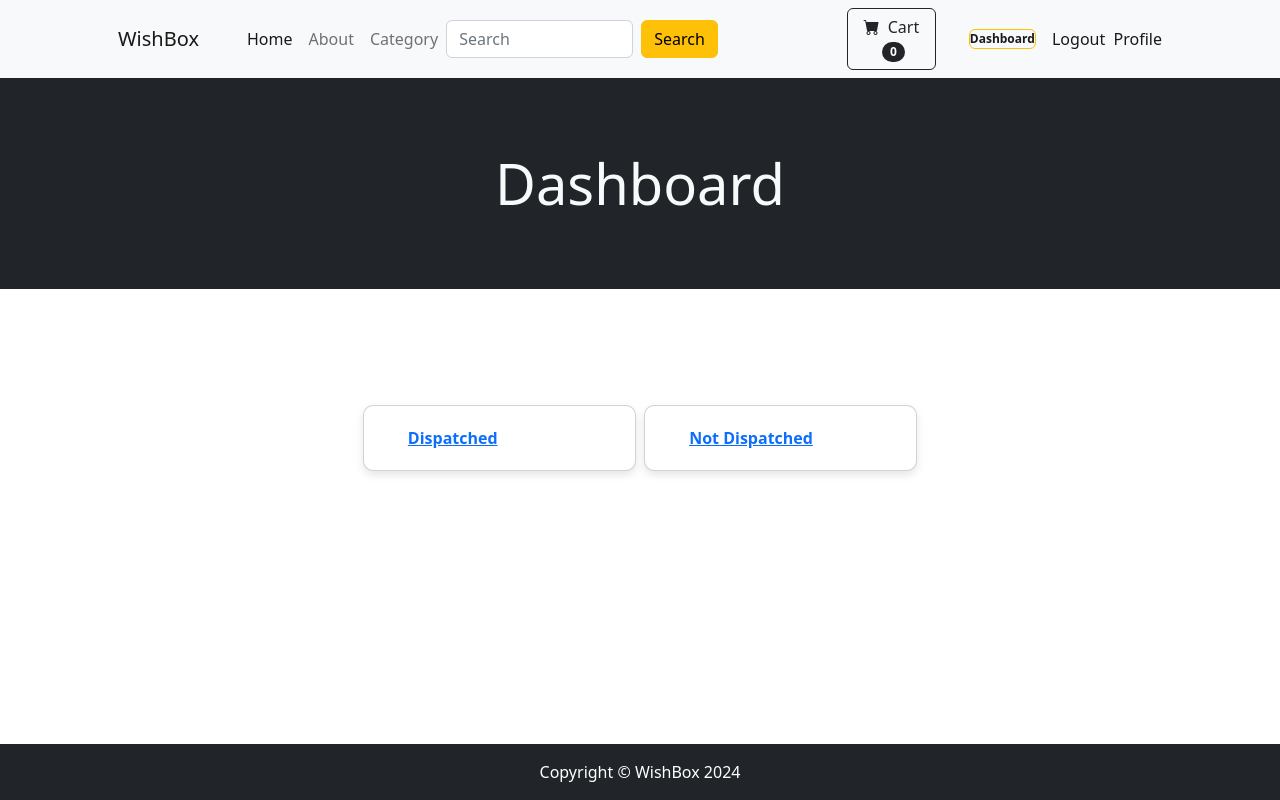
After one commit to localgroup/WishBox, a Django app: page /payment_app/admin_dashboard/ in a window 1280 px wide. The commit adds this page. Run offline with Django 5.2, Linux system fonts and the light colour scheme; the visitor is signed in with stand-in values (Sample User, id 1).

Commit message:
Enhanced payment and initiated Admin Dashboard

```diff
--- a/ecom/payment_app/models.py
+++ b/ecom/payment_app/models.py
@@ -1,7 +1,10 @@
 from django.db import models
 from django.contrib.auth.models import User
 from store.models import Product
-from django.db.models.signals import post_save
+from django.db.models.signals import post_save, pre_save
+from django.dispatch import receiver
+import datetime
+
 
 # Create your models here.
 
@@ -44,9 +47,21 @@ class Order(models.Model):
     shipping_address = models.TextField(max_length=20000)
     amount_paid = models.DecimalField(max_digits=7, decimal_places=2)
     date_ordered = models.DateTimeField(auto_now_add=True)
+    shipped = models.BooleanField(default=False)
+    shipped_date = models.DateTimeField(blank=True, null=True)
 
     def __str__(self):
         return f"Order - {str(self.id)}"
+
+
+# Auto add shipping date
+@receiver(pre_save, sender=Order)
+def update_shipped_date_on_shipped(sender, instance, **kwargs):
+    if instance.pk:
+        now = datetime.datetime.now()
+        obj = sender._default_manager.get(pk=instance.pk)
+        if instance.shipped and not obj.shipped:
+            instance.shipped_date = now
 
 
 class OrderItem(models.Model):
--- /dev/null
+++ b/ecom/payment_app/templates/payment_app/admin_dashboard.html
@@ -0,0 +1,41 @@
+{% extends "base.html" %}
+
+{% load static %}
+
+{% block content %}
+
+    <!-- Header-->
+    <header class="bg-dark py-5">
+        <div class="container px-4 px-lg-5 my-4">
+            <div class="text-center text-light">
+                <h1 class="display-4">Dashboard</h1>
+            </div>
+        </div>
+    </header>
+
+    <body>
+
+        <section class="py-5">
+            <div class="container px-4 px-lg-5 mt-5">
+                <div class="row gx-4 gx-lg-5 row-cols-2 row-cols-md-3 row-cols-xl-4 justify-content-center">
+                    <div class="card">
+                        <div class="card-body">
+                            <a class="card-text" href="{% url 'order_shipped' %}"><b>Dispatched</b></a>
+                        </div>
+                    </div>
+
+                    &nbsp;&nbsp;
+
+                    <div class="card">
+                        <div class="card-body">
+                            <a class="card-text"  href="{% url 'order_not_shipped' %}"><b>Not Dispatched</b></a>
+                        </div>
+                    </div>
+
+                </div>
+            </div>
+
+        </section>
+
+
+{% endblock  %}
--- a/ecom/payment_app/urls.py
+++ b/ecom/payment_app/urls.py
@@ -6,4 +6,7 @@ urlpatterns = [
     path('checkout/', views.checkout, name='checkout'),
     path('billing_info/', views.billing_info, name='billing_info'),
     path('process_order/', views.process_order, name='process_order'),
+    path('order_shipped/', views.order_shipped, name='order_shipped'),
+    path('order_not_shipped/', views.order_not_shipped, name='order_not_shipped'),
+    path('admin_dashboard/', views.admin_dashboard, name='admin_dashboard'),
 ]
--- a/ecom/payment_app/views.py
+++ b/ecom/payment_app/views.py
@@ -6,6 +6,32 @@ from django.contrib import messages
 from django.contrib.auth.models import User
 from store.models import Product
 
+
+def admin_dashboard(request):
+    if request.user.is_authenticated and request.user.is_superuser:
+        return render(request, "payment_app/admin_dashboard.html", {})
+
+    else:
+        messages.success(request, "Access denied!")
+        return redirect('home')
+
+
+def order_shipped(request):
+    if request.user.is_authenticated and request.user.is_superuser:
+        return render(request, "payment_app/order_shipped.html", {})
+
+    else:
+        messages.success(request, "Access denied!")
+        return redirect('home')
+
+
+def order_not_shipped(request):
+    if request.user.is_authenticated and request.user.is_superuser:
+        return render(request, "payment_app/order_not_shipped.html", {})
+
+    else:
+        messages.success(request, "Access denied!")
+        return redirect('home')
 
 
 def process_order(request):
@@ -60,6 +86,11 @@ def process_order(request):
                         create_order_item = OrderItem(order_id=order_id, product_id=product_id, user_id=user.id, quantity=value, price=price)
                         create_order_item.save()
 
+            # Delete or update the cart after placing an order
+            for key in list(request.session.keys()):
+                if key == "session_key":
+                    del request.session[key]
+
 
             messages.success(request, "Order placed!")
             return redirect('home')
@@ -87,6 +118,11 @@ def process_order(request):
                         #Create order items
                         create_order_item = OrderItem(order_id=order_id, product_id=product_id, quantity=value, price=price)
                         create_order_item.save()
+
+            # Delete or update the cart after placing an order
+            for key in list(request.session.keys()):
+                if key == "session_key":
+                    del request.session[key]
 
 
             messages.success(request, "Order placed!")
--- /dev/null
+++ b/ecom/static/css/about_us.css
@@ -0,0 +1,20 @@
+/* Add glow effect to header paragraph on hover and focus */
+#header-paragraph {
+    transition: all 0.5s ease-in-out;
+}
+#header-paragraph:hover, #header-paragraph:focus {
+    text-shadow: 0 0 10px #fff, 0 0 20px #fff, 0 0 30px #fff;
+    color: #03A9F4; /* Brilliant blue */
+}
+
+/* Add hover effect to about us paragraph */
+.hover-paragraph {
+    transition: all 0.5s ease-in-out;
+}
+.hover-paragraph:hover {
+    transform: scale(1.1);
+    box-shadow: 0 0 10px rgba(0, 0, 0, 0.2);
+    background-color: #f7f7f7;
+    padding: 20px;
+    border-radius: 10px;
+}
--- a/ecom/store/templates/about.html
+++ b/ecom/store/templates/about.html
@@ -7,7 +7,7 @@
         <div class="container px-4 px-lg-5 my-5">
             <div class="text-center text-dark">
                 <h1 class="display-4 fw-bolder">About Us</h1>
-                <p class="lead fw-normal text-white-50 mb-0">We Tell Stories that matters...</p>
+                <p class="lead fw-normal text-white-50 mb-0 glow" id="header-paragraph">We Tell Stories that matters...</p>
             </div>
         </div>
     </header>
@@ -22,7 +22,7 @@
                         <div class="card-body p-4">
                             <h2 class="card-title mb-3"></h2>
                             <div class="card-text">
-                                <p align="justify" class="text-muted">
+                                <p align="justify" class="text-muted hover-paragraph">
                                     WishBox began with a simple dream: to create a place where objects are more than just
                                     things. They are stories waiting to be told. We believe that every product carries a
                                     unique narrative, a journey, and a purpose.
--- a/ecom/store/templates/base.html
+++ b/ecom/store/templates/base.html
@@ -15,6 +15,8 @@
         <!-- Core theme CSS (includes Bootstrap)-->
         <link href="{% static 'css/styles.css' %}" rel="stylesheet" />
         <link rel="stylesheet" href="{% static 'css/card.css' %}">
+        <link rel="stylesheet" href="{% static 'css/about_us.css' %}">
+
         <script src="https://code.jquery.com/jquery-3.7.1.min.js" integrity="sha256-/JqT3SQfawRcv/BIHPThkBvs0OEvtFFmqPF/lYI/Cxo=" crossorigin="anonymous"></script>
     </head>
     <body>
--- a/ecom/store/templates/navbar.html
+++ b/ecom/store/templates/navbar.html
@@ -32,6 +32,11 @@
 
             &nbsp;&nbsp;&nbsp;&nbsp;&nbsp;&nbsp;
             {% if user.is_authenticated %}
+                {% if user.is_superuser %}
+                    <span class="navbar-text badge bg-light text-white rounded-pill">
+                        <a class="nav-link btn btn-outline-warning" href="{% url 'admin_dashboard' %}">Dashboard</a>
+                    </span>
+                    &nbsp;&nbsp;
                     <span class="navbar-text">
                         <a class="nav-link" href="{% url 'logout' %}">Logout</a>
                     </span>
@@ -39,6 +44,15 @@
                     <span class="navbar-text">
                         <a class="nav-link" href="{% url 'update_user' %}">Profile</a>
                     </span>
+                {% else %}
+                    <span class="navbar-text">
+                        <a class="nav-link" href="{% url 'logout' %}">Logout</a>
+                    </span>
+                    &nbsp;&nbsp;
+                    <span class="navbar-text">
+                        <a class="nav-link" href="{% url 'update_user' %}">Profile</a>
+                    </span>
+                {% endif %}
             {% else %}
                 <span class="navbar-text">
                     <a class="nav-link" href="{% url 'login' %}">Login</a>
```
Also changed, not shown: ecom/payment_app/admin.py (+21 -0 lines), ecom/payment_app/templates/payment_app/order_not_shipped.html (added, +28 -0 lines), ecom/payment_app/templates/payment_app/order_shipped.html (added, +28 -0 lines), ecom/payment_app/migrations/0008_order_shipped.py (added), ecom/payment_app/migrations/0009_order_shipped_date.py (added). Lines whose indentation alone changed are shown as unchanged.
